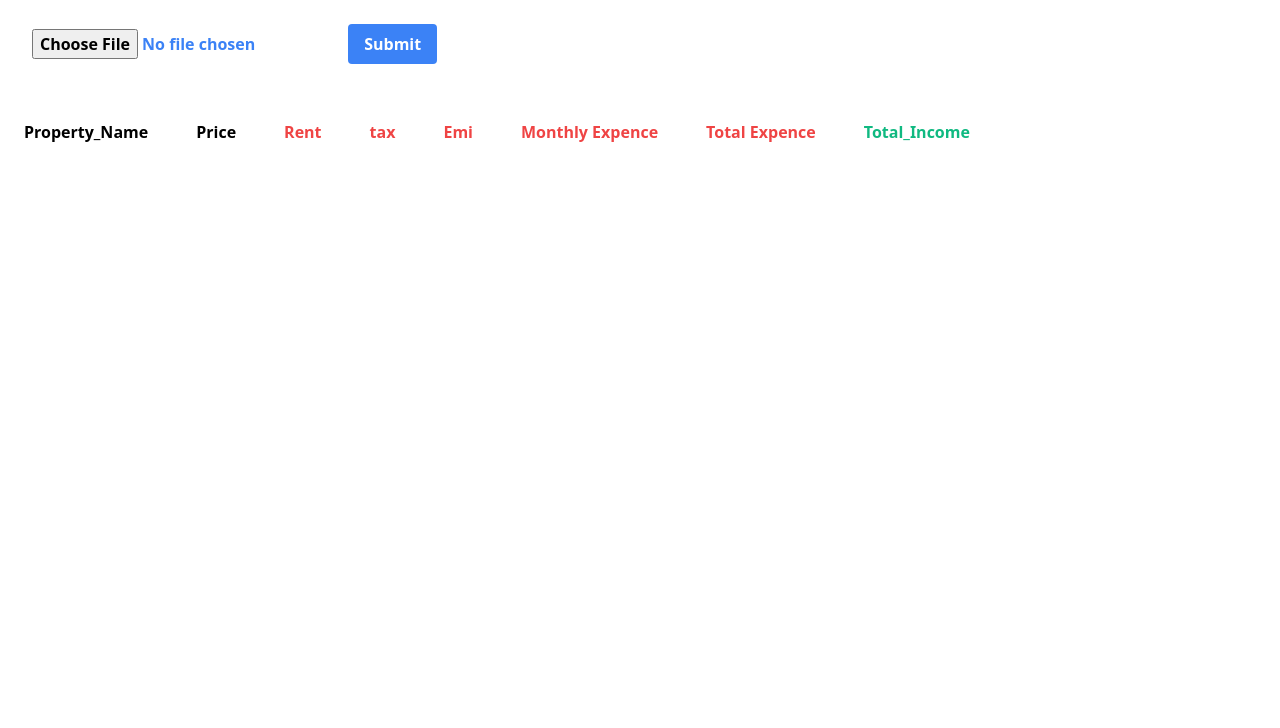
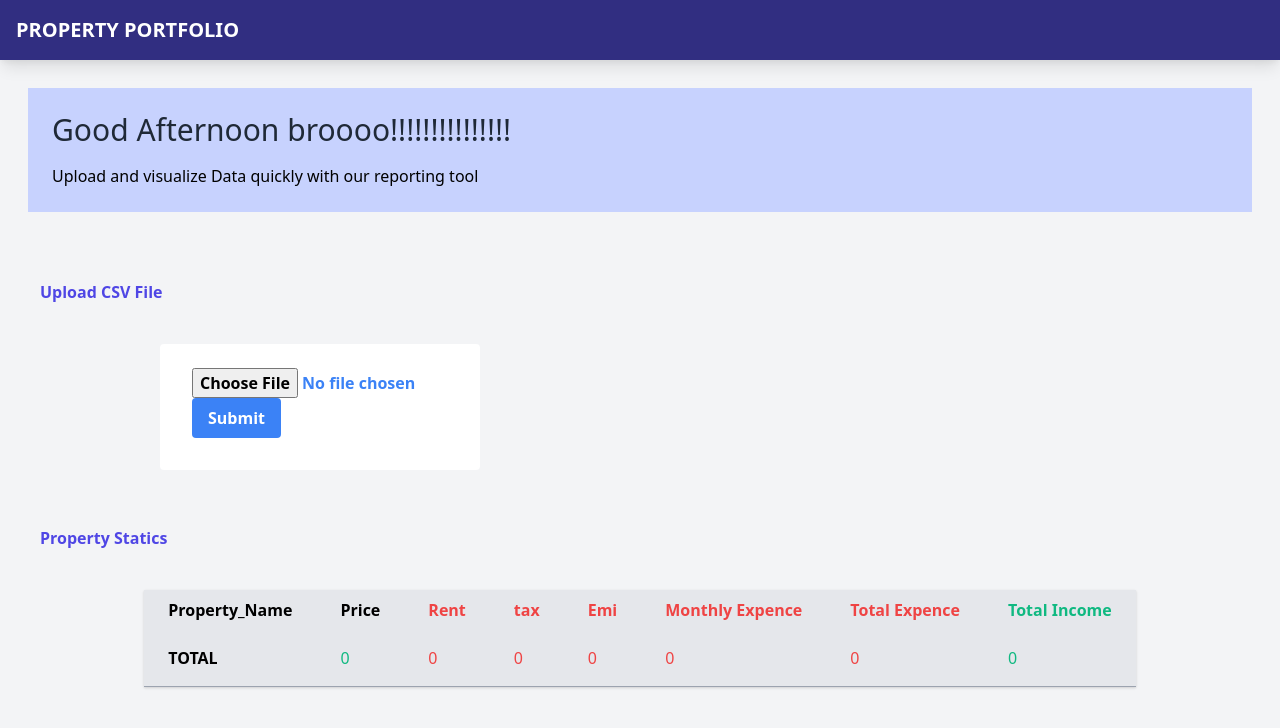
Before and after one commit to Dev-hunt/Data_analysis_and_visualization_Django_web_App, a Django app: page /hello/ in a window 1280 px wide. Shown: the top 728 px of the page. Run offline with Django 3.2, Linux system fonts and the light colour scheme; lists and menus that the app fills with data are empty; style sheets or scripts are compiled from the project's sources.

Commit message:
changes in Tailwind

```diff
--- a/mysite/myapp/templates/myapp/index.html
+++ b/mysite/myapp/templates/myapp/index.html
@@ -7,14 +7,48 @@
     <title>Homepage</title>
     <link rel="stylesheet" href="{% static 'myapp/styles.css'%}">
 </head>
-<body>
+<body class="bg-gray-100">
+
+    <!-- code for nav bar or top bar -->
+    <nav class="bg-indigo-900 py-2 md:py-4  shadow-lg">
+        <div class="container px-4 md:flex md:item-center mx-auto">
+           <a href="#" class="font-bold text-xl text-white" >PROPERTY PORTFOLIO</a>
+        </div>
+    </nav>
+
+    <!-- container for below nav bar box -->
+    <div class="bg-indigo-200 m-7 p-6">
+        <div class="text-3xl text-gray-800 font-medium">Good Afternoon broooo!!!!!!!!!!!!!!! </div>
+        <div class="mt-4">Upload and visualize Data quickly with our reporting tool</div>
+    </div>
+
+
+
+    <!-- code for form and its css -->
+
+    <div class="flex">
+        <div class="w-1/2">
+            <div class="m-10 font-bold font-medium text-indigo-600">Upload CSV File</div>
+            <div class="container mx-auto w-full max-w-xs">
                 <form class="bg-white rounded px-8 pt-6 pb-8 mb-4"  method="post" enctype="multipart/form-data">
                     {% csrf_token %}
                     <input class="inline-block font-bold  text-base text-blue-500" type='file' name="file" id="file"></input>
                     <input class="bg-blue-500 text-white font-bold py-2 px-4 rounded" type='submit' name="submit" id=""></input>
                 </form>
 
-    <table>
+            </div>
+        </div>
+    </div>
+
+
+
+    <!-- code for table and its css -->
+    <div class="m-10 font-bold text-indigo-600">Property Statics</div>
+    <div class="  mx-auto flex justify-center">
+        <div class="flex flex-col">
+            <div class="w-full">
+                <div class="bg-gray-200 border-b border-gray-400 shadow ">
+                    <table id="table" >
                         <thead>
                             <tr>
 
@@ -25,7 +59,7 @@
                                 <th class="px-6 py-2 text-base text-red-500">Emi</th>
                                 <th class="px-6 py-2 text-base text-red-500">Monthly Expence</th>
                                 <th class="px-6 py-2 text-base text-red-500">Total Expence</th>
-                <th class="px-6 py-2 text-base text-green-500">Total_Income</th>
+                                <th class="px-6 py-2 text-base text-green-500">Total Income</th>
 
                             </tr>
                         </thead>
@@ -42,7 +76,78 @@
                                 <td class="px-6 py-4 text-base text-green-500">{{object.net_income}}</td>
                             </tr>
                             {% endfor %}
+                            <tr>
+                                <td class="px-6 py-4 text-base text-grey-500 font-bold">TOTAL</td>
+                                <td id="totalprices" class="px-6 py-4 text-base text-green-500">0</td>
+                                <td id="totalrent" class="px-6 py-4 text-base text-red-500">0</td>
+                                <td id="totaltax" class="px-6 py-4 text-base text-red-500">0</td>
+                                <td id="totalemi" class="px-6 py-4 text-base text-red-500">0</td>
+                                <td id="total_montlyexp" class="px-6 py-4 text-base text-red-500">0</td>
+                                <td id="totalexp" class="px-6 py-4 text-base text-red-500">0</td>
+                                <td id="totalincome" class="px-6 py-4 text-base text-green-500">0</td>
+                            </tr>
                         </tbody>
                     </table>
+
+
+                </div>
+            </div>
+        </div>
+    </div>
+
+    </br>
+
+
+    <!-- script for calculate bottom total -->
+    <script>
+        table=document.getElementById("table")
+
+        //declare variable to hold value
+        let net_prices=0, net_rent=0, net_emi=0,
+        net_tax=0,net_montlyexp=0, net_totalexp=0, net_totalincome=0;
+
+        //declare variable to hold totals
+        let total_prices=0, total_rent=0,
+        total_emi=0, total_tax=0,total_montlyexp=0,
+        total_exp=0, total_income=0 ;
+
+        for(let i=1;i<table.rows.length;i++){
+            //getting value from table
+            net_prices=table.rows[i].cells[1].innerText;
+            net_rent=table.rows[i].cells[2].innerText;
+            net_tax=table.rows[i].cells[3].innerText;
+            net_emi=table.rows[i].cells[4].innerText;
+            net_montlyexp=table.rows[i].cells[5].innerText;
+            net_totalexp=table.rows[i].cells[6].innerText;
+            net_totalincome=table.rows[i].cells[7].innerText;
+
+            //convert string into int
+            net_prices=parseInt(net_prices)
+            net_rent=parseInt(net_rent)
+            net_emi=parseInt(net_emi)
+            net_tax=parseInt(net_tax)
+            net_montlyexp=parseInt(net_montlyexp)
+            net_totalexp=parseInt(net_totalexp)
+            net_totalincome=parseInt(net_totalincome)
+
+
+            //geting totals
+            total_prices+=net_prices
+            total_rent+=net_rent
+            total_emi+=net_emi
+            total_tax+=net_tax
+            total_montlyexp+=net_montlyexp
+            total_exp+=net_totalexp
+            total_income+=net_totalincome
+
+        }
+            document.getElementById('totalprices').innerHTML= total_prices
+            document.getElementById('totalrent').innerHTML=total_rent
+            document.getElementById('totalemi').innerHTML=total_emi
+            document.getElementById('totaltax').innerHTML=total_tax
+            document.getElementById('total_montlyexp').innerHTML=total_montlyexp
+            document.getElementById('totalexp').innerHTML=total_exp
+            document.getElementById('totalincome').innerHTML=total_income
+    </script>
 </body>
 </html>
```
Also changed, not shown: mysite/db.sqlite3. Lines whose indentation alone changed are shown as unchanged.
